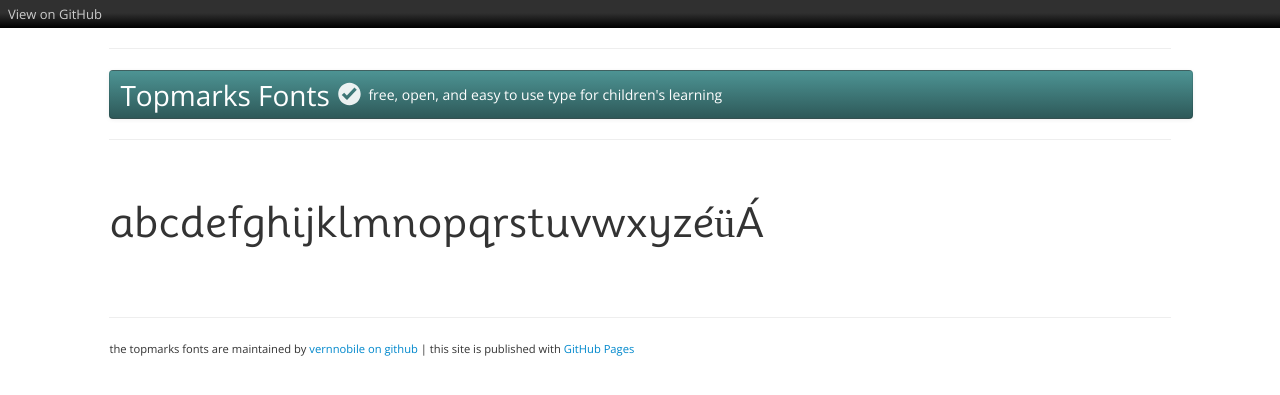
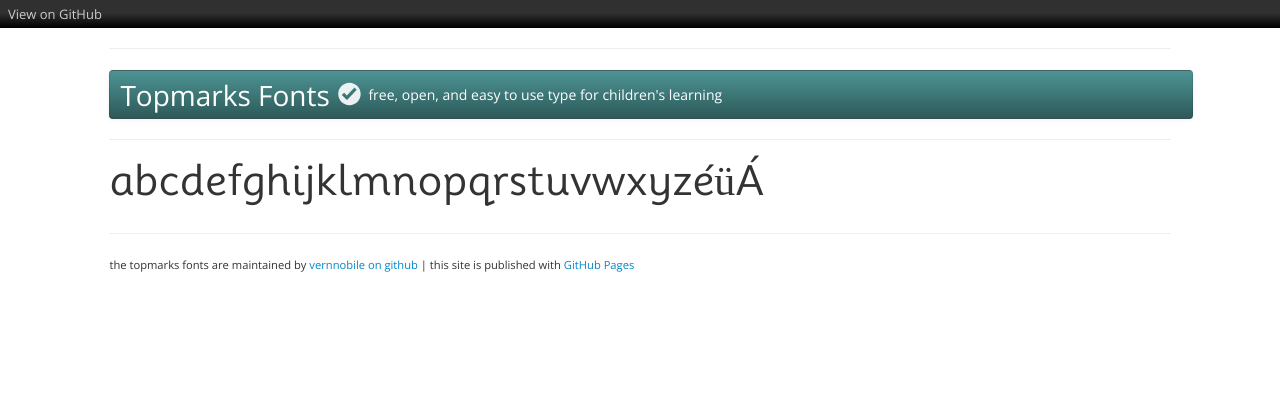
Before and after one commit to vernnobile/topmarks, a Jekyll site: the page built from testing.html, in a window 1280 px wide. Shown: the top 395 px of the page. Built offline with Jekyll 4.4.1, drawn with Linux system fonts in a browser that asks for light colours.

Commit message:
Update test.html

```diff
--- a/_includes/test.html
+++ b/_includes/test.html
@@ -1,7 +1,7 @@
 <hr>
 <div class="row-fluid">
 <div class="span10">
-<p style="font-family:'topmarksbook'; font-size:3em; line-height:3em;">
+<p style="font-family:'topmarksbook'; font-size:3em; line-height:1em;">
 abcdefghijklmnopqrstuvwxyzéüÁ
 </p>
 
```
